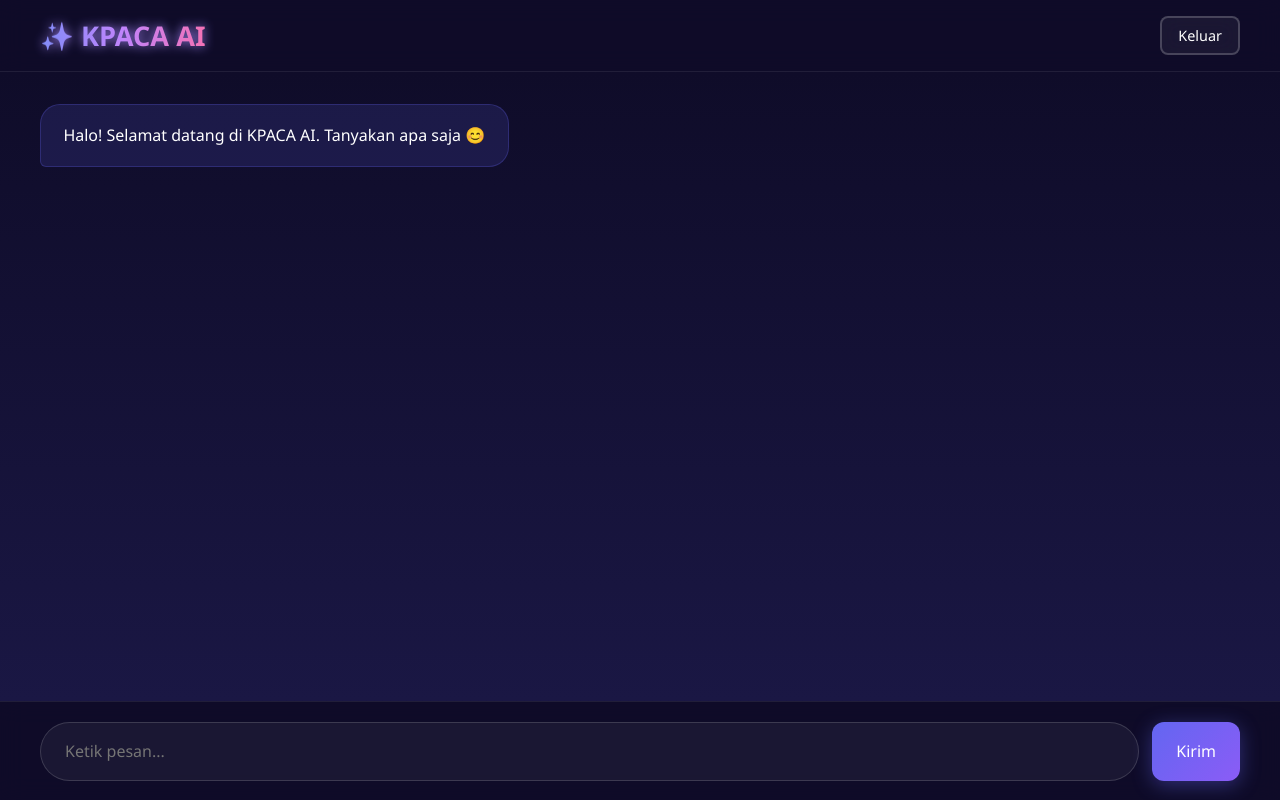
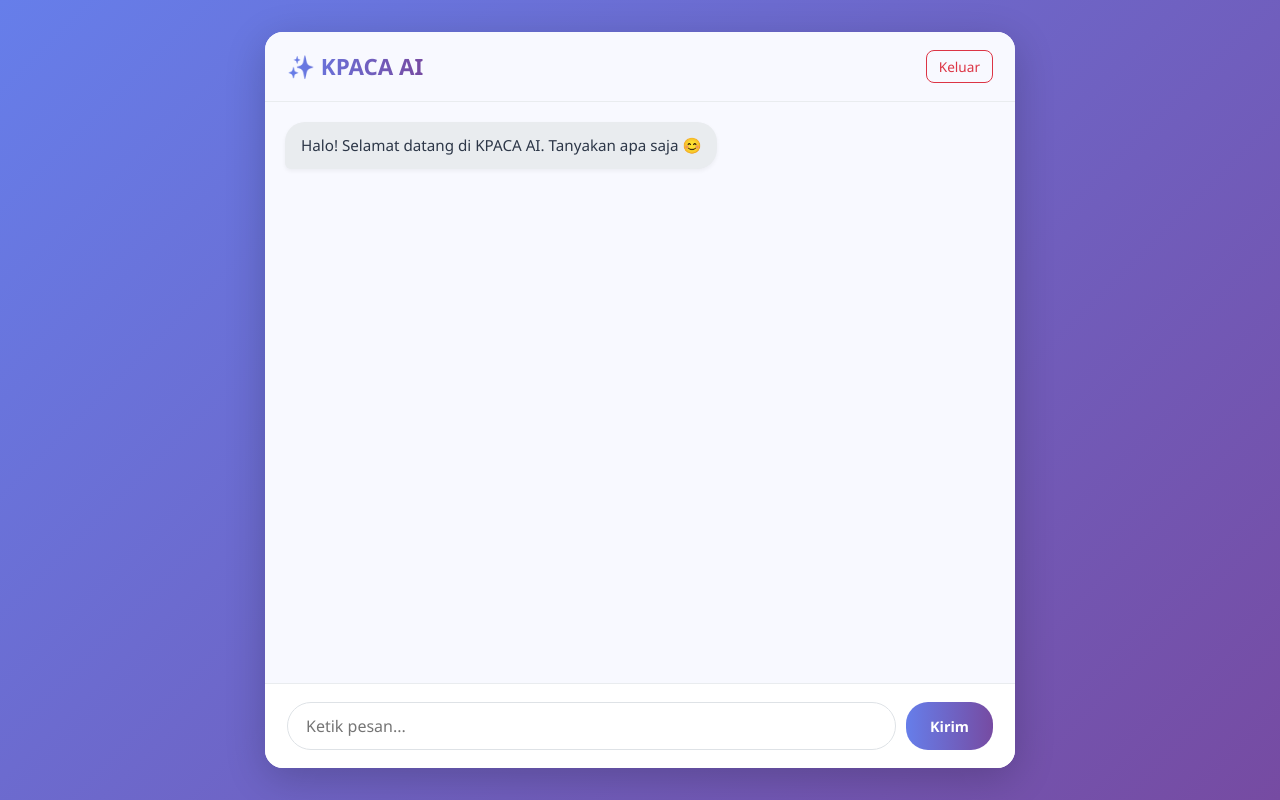
Before and after one commit to rendi001-code/Kpaca-ai, a website: page public/chat.html in a window 1280 px wide. Drawn offline with Linux system fonts and the light colour scheme.

Commit message:
Update style.css

```diff
--- a/public/css/style.css
+++ b/public/css/style.css
@@ -1,44 +1,191 @@
-*{margin:0;padding:0;box-sizing:border-box;font-family:'Segoe UI',Roboto,sans-serif}
-body{color:#fff;min-height:100vh;overflow-x:hidden}
-.bg-gradient{background:linear-gradient(135deg,#0f0c29,#302b63,#24243e);position:relative}
-.bg-gradient::before{content:'';position:absolute;top:0;left:0;width:100%;height:100%;background:radial-gradient(circle at 20% 50%,rgba(99,102,241,.15) 0,transparent 50%),radial-gradient(circle at 80% 80%,rgba(139,92,246,.15) 0,transparent 50%);animation:gerakLatar 15s ease infinite}
-@keyframes gerakLatar{0%,100%{transform:translate(0,0)}50%{transform:translate(-20px,20px)}}
-a{color:#a78bfa;text-decoration:none}a:hover{color:#c4b5fd;text-decoration:underline}
-.container{max-width:1200px;margin:0 auto;padding:0 20px;position:relative;z-index:1}
-.navbar{display:flex;justify-content:space-between;align-items:center;padding:2rem 0}
-.logo{font-size:1.7rem;font-weight:700;background:linear-gradient(90deg,#818cf8,#c084fc,#f472b6);-webkit-background-clip:text;-webkit-text-fill-color:transparent;animation:cahayaTeks 3s ease infinite alternate}
-@keyframes cahayaTeks{from{filter:drop-shadow(0 0 2px #818cf8)}to{filter:drop-shadow(0 0 8px #c084fc)}}
-.btn{padding:.75rem 1.5rem;border-radius:12px;border:none;cursor:pointer;font-weight:500;transition:all .3s;font-size:1rem}
-.btn-primary{background:linear-gradient(135deg,#6366f1,#8b5cf6);color:#fff;box-shadow:0 4px 20px rgba(99,102,241,.4)}
-.btn-primary:hover{transform:translateY(-3px) scale(1.02);box-shadow:0 8px 25px rgba(99,102,241,.6)}
-.btn-outline{background:rgba(255,255,255,.05);color:#fff;border:2px solid rgba(255,255,255,.2);backdrop-filter:blur(10px)}
-.btn-outline:hover{background:rgba(255,255,255,.15);border-color:rgba(255,255,255,.4);transform:translateY(-2px)}
-.btn-lg{padding:1.1rem 2.2rem;font-size:1.15rem}.btn-block{width:100%}.btn-sm{padding:.5rem 1rem;font-size:.9rem;border-radius:8px}
-.hero{text-align:center;margin-top:7rem;position:relative;z-index:1}
-.hero h1{font-size:3.8rem;margin-bottom:1.5rem;background:linear-gradient(90deg,#fff,#a5b4fc,#e879f9);-webkit-background-clip:text;-webkit-text-fill-color:transparent;line-height:1.2}
-.hero p{font-size:1.25rem;color:#c7d2fe;max-width:750px;margin:0 auto 3rem;line-height:1.7}
-.hero-buttons{display:flex;gap:1.2rem;justify-content:center;flex-wrap:wrap}
-.auth-box{background:rgba(255,255,255,.06);backdrop-filter:blur(16px);border-radius:20px;padding:2.8rem;width:100%;max-width:440px;margin:5rem auto;border:1px solid rgba(255,255,255,.1);box-shadow:0 15px 50px rgba(0,0,0,.3);position:relative;overflow:hidden}
-.auth-box::before{content:'';position:absolute;top:-50%;left:-50%;width:200%;height:200%;background:linear-gradient(45deg,transparent,rgba(139,92,246,.08),transparent);animation:putarCahaya 8s linear infinite}
-@keyframes putarCahaya{0%{transform:rotate(0deg)}100%{transform:rotate(360deg)}}
-.auth-box>*{position:relative;z-index:1}.auth-box h2{text-align:center;margin-bottom:2rem;color:#e0e7ff;font-size:1.8rem}
-.form-group{margin-bottom:1.4rem}.form-group label{display:block;margin-bottom:.6rem;color:#c7d2fe;font-weight:500}
-.form-group input{width:100%;padding:.9rem 1rem;border-radius:10px;border:1px solid rgba(255,255,255,.15);background:rgba(255,255,255,.04);color:#fff;font-size:1rem;transition:all .3s}
-.form-group input:focus{outline:none;border-color:#818cf8;background:rgba(255,255,255,.08);box-shadow:0 0 0 3px rgba(129,140,248,.1)}
-.text-center{text-align:center;margin-top:1.5rem;color:#a5b4fc}
-.chat-container{height:100vh;display:flex;flex-direction:column;background:#0f0c29}
-.chat-header{display:flex;justify-content:space-between;align-items:center;padding:1rem 2.5rem;background:rgba(15,12,41,.8);backdrop-filter:blur(12px);border-bottom:1px solid rgba(255,255,255,.08);position:sticky;top:0;z-index:10}
-.chat-box{flex:1;padding:2rem 2.5rem;overflow-y:auto;background:linear-gradient(180deg,#0f0c29,#1a1744);display:flex;flex-direction:column;gap:1.2rem}
-.chat-box::-webkit-scrollbar{width:6px}.chat-box::-webkit-scrollbar-thumb{background:rgba(99,102,241,.3);border-radius:3px}
-.message{max-width:75%;padding:1.1rem 1.4rem;border-radius:20px;line-height:1.6;animation:muncul .4s ease}
-@keyframes muncul{from{opacity:0;transform:translateY(10px)}to{opacity:1;transform:translateY(0)}}
-.message.ai{background:rgba(99,102,241,.15);border:1px solid rgba(99,102,241,.25);align-self:flex-start;border-bottom-left-radius:6px}
-.message.user{background:linear-gradient(135deg,#6366f1,#8b5cf6);align-self:flex-end;border-bottom-right-radius:6px;box-shadow:0 4px 15px rgba(99,102,241,.3)}
-.message.proses{background:rgba(255,255,255,.08);color:#9ca3af;font-style:italic;display:flex;align-items:center;gap:.5rem}
-.typing span{display:inline-block;width:6px;height:6px;background:#9ca3af;border-radius:50%;animation:ketik 1.4s infinite}
-.typing span:nth-child(2){animation-delay:.2s}.typing span:nth-child(3){animation-delay:.4s}
-@keyframes ketik{0%,60%,100%{transform:translateY(0)}30%{transform:translateY(-5px)}}
-.chat-input-area{display:flex;gap:.8rem;padding:1.2rem 2.5rem;background:rgba(15,12,41,.8);backdrop-filter:blur(12px);border-top:1px solid rgba(255,255,255,.08)}
-.chat-input-area input{flex:1;padding:1.1rem 1.5rem;border-radius:30px;border:1px solid rgba(255,255,255,.15);background:rgba(255,255,255,.05);color:#fff;font-size:1rem}
-.chat-input-area input:focus{outline:none;border-color:#818cf8;background:rgba(255,255,255,.08)}
-@media(max-width:768px){.hero h1{font-size:2.2rem}.chat-input-area,.chat-box,.chat-header{padding:1rem}.message{max-width:85%}}
+/* Pengaturan Dasar */
+* {
+  margin: 0;
+  padding: 0;
+  box-sizing: border-box;
+  font-family: 'Segoe UI', Roboto, Oxygen, Ubuntu, Cantarell, sans-serif;
+}
+
+body {
+  background: linear-gradient(135deg, #667eea 0%, #764ba2 100%);
+  min-height: 100vh;
+  display: flex;
+  align-items: center;
+  justify-content: center;
+  padding: 15px;
+}
+
+/* Wadah Utama Obrolan */
+.chat-container {
+  width: 100%;
+  max-width: 750px;
+  height: 92vh;
+  max-height: 850px;
+  background: #ffffff;
+  border-radius: 18px;
+  box-shadow: 0 10px 40px rgba(0, 0, 0, 0.2);
+  display: flex;
+  flex-direction: column;
+  overflow: hidden;
+}
+
+/* Bagian Atas */
+.chat-header {
+  display: flex;
+  justify-content: space-between;
+  align-items: center;
+  padding: 18px 22px;
+  background: #f8f9ff;
+  border-bottom: 1px solid #e9ecef;
+}
+
+.logo {
+  font-weight: 700;
+  font-size: 1.4rem;
+  background: linear-gradient(90deg, #667eea, #764ba2);
+  -webkit-background-clip: text;
+  -webkit-text-fill-color: transparent;
+  background-clip: text;
+}
+
+/* Tombol Umum */
+.btn {
+  padding: 8px 16px;
+  border-radius: 8px;
+  border: none;
+  cursor: pointer;
+  text-decoration: none;
+  display: inline-flex;
+  align-items: center;
+  justify-content: center;
+  font-size: 0.9rem;
+  font-weight: 500;
+  transition: all 0.2s ease;
+}
+
+.btn-sm {
+  padding: 6px 12px;
+  font-size: 0.85rem;
+}
+
+.btn-outline {
+  background: transparent;
+  border: 1px solid #dc3545;
+  color: #dc3545;
+}
+
+.btn-outline:hover {
+  background: #dc3545;
+  color: white;
+}
+
+.btn-primary {
+  background: linear-gradient(90deg, #667eea, #764ba2);
+  color: white;
+  border-radius: 22px;
+  padding: 10px 24px;
+  font-weight: 600;
+}
+
+.btn-primary:hover {
+  transform: translateY(-1px);
+  box-shadow: 0 4px 12px rgba(102, 126, 234, 0.4);
+}
+
+.btn-primary:active {
+  transform: translateY(0);
+}
+
+/* Kotak Tempat Pesan */
+.chat-box {
+  flex: 1;
+  padding: 20px;
+  overflow-y: auto;
+  background: #f8f9ff;
+  display: flex;
+  flex-direction: column;
+  gap: 12px;
+}
+
+/* Gaya Gulir */
+.chat-box::-webkit-scrollbar {
+  width: 6px;
+}
+
+.chat-box::-webkit-scrollbar-track {
+  background: transparent;
+}
+
+.chat-box::-webkit-scrollbar-thumb {
+  background: #d1d5db;
+  border-radius: 3px;
+}
+
+.chat-box::-webkit-scrollbar-thumb:hover {
+  background: #9ca3af;
+}
+
+/* Gaya Pesan */
+.message {
+  max-width: 80%;
+  padding: 12px 16px;
+  border-radius: 20px;
+  line-height: 1.5;
+  font-size: 0.95rem;
+  position: relative;
+  word-wrap: break-word;
+}
+
+.message.ai {
+  background: #e9ecef;
+  color: #2d3748;
+  border-bottom-left-radius: 6px;
+  margin-right: auto;
+  box-shadow: 0 2px 4px rgba(0,0,0,0.05);
+}
+
+.message.user {
+  background: linear-gradient(90deg, #667eea, #764ba2);
+  color: white;
+  border-bottom-right-radius: 6px;
+  margin-left: auto;
+  box-shadow: 0 2px 8px rgba(102, 126, 234, 0.25);
+}
+
+/* Bagian Masukkan Teks */
+.chat-input-area {
+  display: flex;
+  gap: 10px;
+  padding: 18px 22px;
+  border-top: 1px solid #e9ecef;
+  background: white;
+}
+
+#user-input {
+  flex: 1;
+  padding: 12px 18px;
+  border: 1px solid #dee2e6;
+  border-radius: 24px;
+  font-size: 1rem;
+  outline: none;
+  transition: border-color 0.2s ease, box-shadow 0.2s ease;
+}
+
+#user-input:focus {
+  border-color: #667eea;
+  box-shadow: 0 0 0 3px rgba(102, 126, 234, 0.1);
+}
+
+/* Tampilan di HP */
+@media (max-width: 480px) {
+  .chat-container {
+    height: 95vh;
+    border-radius: 12px;
+  }
+  .message {
+    max-width: 85%;
+  }
+  .chat-input-area {
+    padding: 12px 15px;
+  }
+}
```
